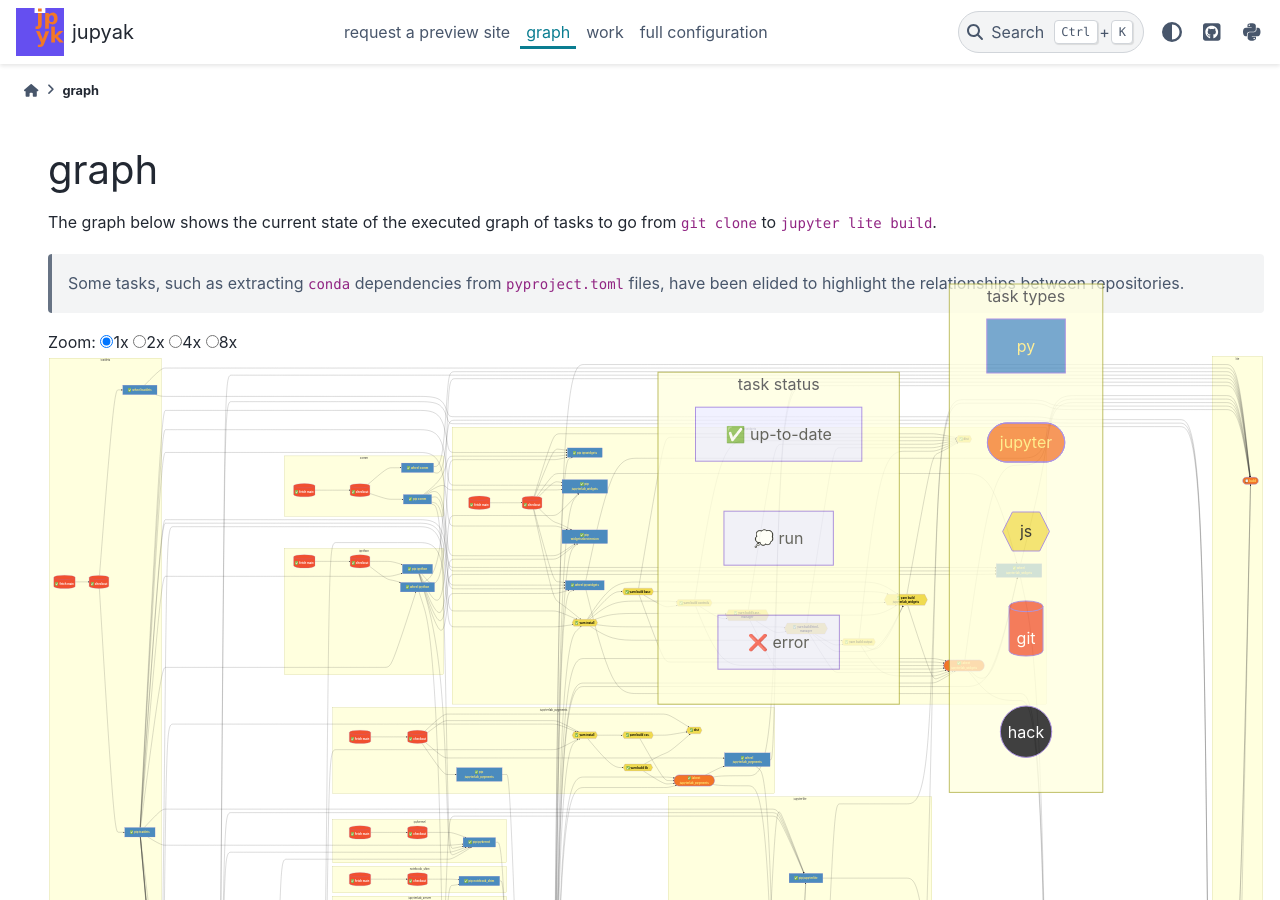
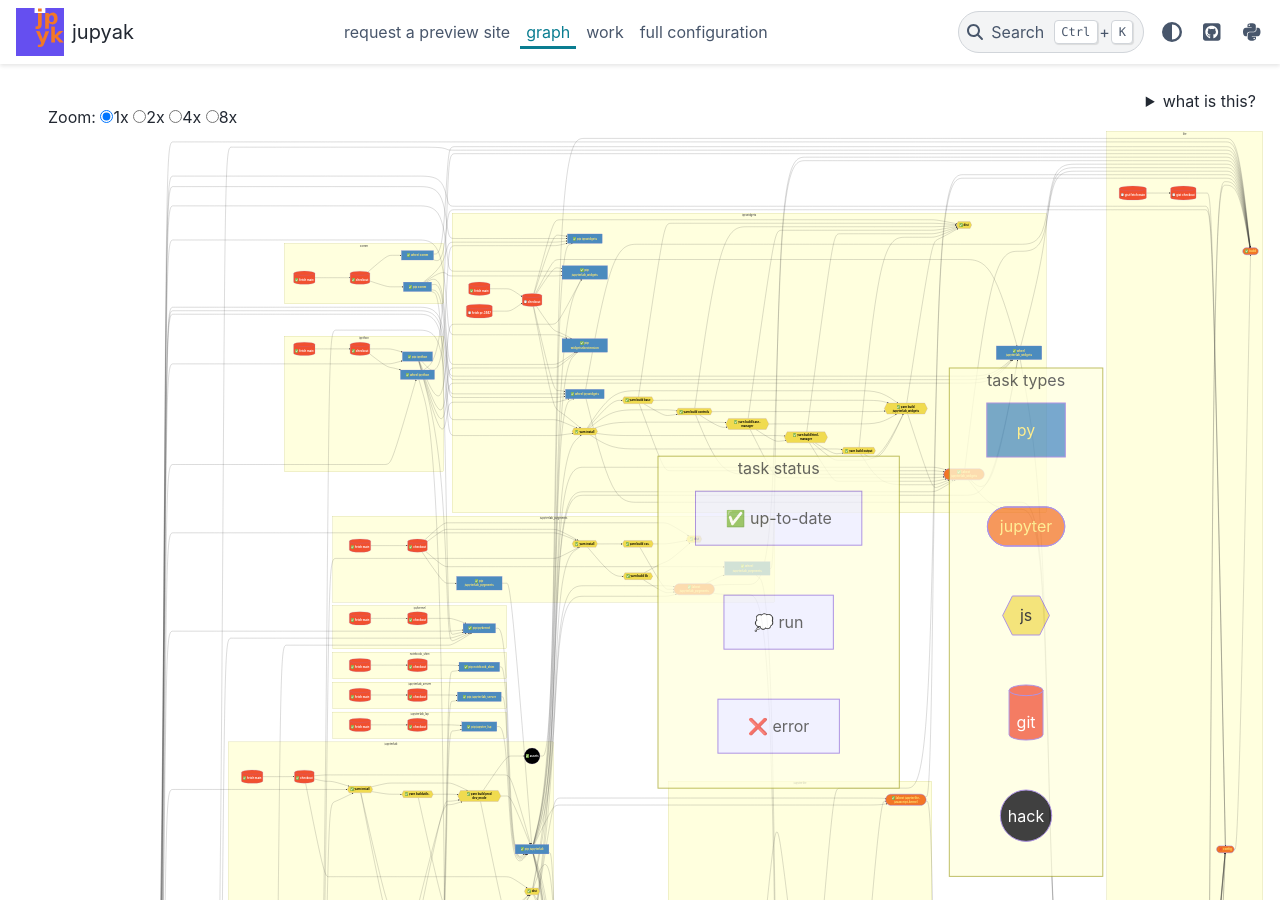
Before and after one commit to deathbeds/jupyak, a Sphinx documentation site: the page built from docs/graph.md, in a window 1280 px wide. Built offline with Sphinx 7.4.7 and the PyData theme 0.15.4, drawn with Linux system fonts in a browser that asks for light colours; some of the changed text lies outside the part shown.

Commit message:
more theme fixing

```diff
--- a/docs/_static/css/theme.css
+++ b/docs/_static/css/theme.css
@@ -100,32 +100,6 @@ table.jsonschema h2 {
   transition: stroke stroke-width 0.5s;
 }
 
-#task-graph-legend {
-  position: fixed;
-  bottom: 100px;
-  right: 0;
-  pointer-events: none;
-  opacity: 0.75;
-  width: 800px;
-}
-
-input[id*='svg-zoom-1']:checked ~ svg {
-  width: 100%;
-  transition: width 0.5s;
-}
-input[id*='svg-zoom-2']:checked ~ svg {
-  width: 200%;
-  transition: width 0.5s;
-}
-input[id*='svg-zoom-4']:checked ~ svg {
-  width: 400%;
-  transition: width 0.5s;
-}
-input[id*='svg-zoom-8']:checked ~ svg {
-  width: 800%;
-  transition: width 0.5s;
-}
-
 /* form sidebar*/
 
 form#propose button {
--- a/docs/_templates/shaver.html
+++ b/docs/_templates/shaver.html
@@ -1,6 +1,6 @@
 <!--
   {% if not prjsf_url %}
-  {% set prjsf_url = pathto("_static/prjsf/prjsf.js", 1) %}
+  {% set prjsf_url = "./" ~ pathto("_static/prjsf/prjsf.js", 1) %}
   {% endif %}
 -->
 <script type="module">
--- a/docs/graph.md
+++ b/docs/graph.md
@@ -1,13 +1,60 @@
+
+<style>
+h1, footer, .bd-header-article {
+    display: none;
+}
+.blurb {
+    position: fixed;
+    top: 5em;
+    right: 1em;
+    max-width: 20em;
+    background-color: var(--pst-color-on-background);
+    padding: 0.5em;
+}
+
+#task-graph-legend {
+  position: fixed;
+  bottom: 1em;
+  right: 0;
+  pointer-events: none;
+  opacity: 0.75;
+  width: 800px;
+}
+
+input[id*='svg-zoom-1']:checked ~ svg {
+  width: 100%;
+  transition: width 0.5s;
+}
+input[id*='svg-zoom-2']:checked ~ svg {
+  width: 200%;
+  transition: width 0.5s;
+}
+input[id*='svg-zoom-4']:checked ~ svg {
+  width: 400%;
+  transition: width 0.5s;
+}
+input[id*='svg-zoom-8']:checked ~ svg {
+  width: 800%;
+  transition: width 0.5s;
+}
+</style>
+
 # graph
 
+<div class="blurb">
 
-The graph below shows the current state of the executed graph of tasks to go from
+<details>
+<summary>what is this?</summary>
+
+This graph shows the last state of the executed tasks to go from
 <code>git clone</code> to <code>jupyter lite build</code>.
 
 <blockquote>
 Some tasks, such as extracting <code>conda</code> dependencies from <code>pyproject.toml</code>
 files, have been elided to highlight the relationships between repositories.
 </blockquote>
+</details>
+
 
 
 <div class="jp-Mermaid" id="task-graph-legend">
@@ -35,6 +82,9 @@ end
 </div>
 </div>
 
+</div>
+
+
 <div class="jp-Mermaid" id="task-graph">
 <label>Zoom: </label>
 <input type="radio" id="task-graph-svg-zoom-1" name="task-graph-svg-zoom" checked><label for="svg-zoom-1"> 1x</label>
@@ -51,6 +101,7 @@ classDef git fill:#f1502f,color:#fff;
 classDef hack fill:#000,color:#fff;
 shave:js:jupyterlab:yarn:build:prod:dev_mode --> jupyterlab:sweep:assets
 shave:js:jupyterlab:yarn:builder:. --> jupyterlab:sweep:labextension
+shave:git:lite:gist:fetch:main --> shave:git:lite:gist:checkout
 shave:git:traitlets:fetch:main --> shave:git:traitlets:checkout
 shave:git:comm:fetch:main --> shave:git:comm:checkout
 shave:git:lumino:fetch:main --> shave:git:lumino:checkout
@@ -71,7 +122,9 @@ shave:git:jupyterlab_lsp:fetch:main --> shave:git:jupyterlab_lsp:checkout
 shave:git:jupyterlab:fetch:main --> shave:git:jupyterlab:checkout
 shave:git:notebook:fetch:main --> shave:git:notebook:checkout
 shave:git:ipywidgets:fetch:main --> shave:git:ipywidgets:checkout
+shave:git:ipywidgets:fetch:pr-3847 --> shave:git:ipywidgets:checkout
 shave:git:jupyterlite:fetch:main --> shave:git:jupyterlite:checkout
+shave:git:jupyterlite:fetch:pr-1263 --> shave:git:jupyterlite:checkout
 shave:git:jupyterlite_pyodide_kernel:fetch:main --> shave:git:jupyterlite_pyodide_kernel:checkout
 shave:git:lumino:checkout --> shave:js:lumino:yarn:install
 shave:js:yarnrc --> shave:js:lumino:yarn:install
@@ -293,6 +346,7 @@ jupyterlab:sweep:labextension --> shave:py:jupyterlite_pyodide_kernel:labext:pyo
 shave:js:jupyterlite_pyodide_kernel:yarn:build:py:wheels:pyodide-kernel --> shave:py:jupyterlite_pyodide_kernel:labext:pyodide-kernel-extension
 shave:js:jupyterlite_pyodide_kernel:yarn:build:lib:pyodide-kernel-extension --> shave:py:jupyterlite_pyodide_kernel:labext:pyodide-kernel-extension
 shave:py:jupyterlab:pip:jupyterlab --> shave:py:jupyterlite_pyodide_kernel:labext:pyodide-kernel-extension
+shave:git:lite:gist:checkout --> shave:lite:config
 shave:py:traitlets:wheel:traitlets --> shave:lite:config
 shave:py:comm:wheel:comm --> shave:lite:config
 shave:py:jupyter_core:wheel:jupyter_core --> shave:lite:config
@@ -323,7 +377,7 @@ subgraph jupyterlab
   jupyterlab:sweep:assets(("`✅ **assets**`")):::hack
   jupyterlab:sweep:labextension(("`✅ **labextension**`")):::hack
   shave:git:jupyterlab:fetch:main[("`✅ **fetch main**`")]:::git
-  shave:git:jupyterlab:checkout[("`💭 **checkout**`")]:::git
+  shave:git:jupyterlab:checkout[("`✅ **checkout**`")]:::git
   shave:js:jupyterlab:yarn:install{{"`✅ **yarn install**`"}}:::js
   shave:js:jupyterlab:yarn:buildutils:.{{"`✅ **yarn buildutils .**`"}}:::js
   shave:js:jupyterlab:yarn:builder:.{{"`✅ **yarn builder .**`"}}:::js
@@ -331,6 +385,12 @@ subgraph jupyterlab
   shave:js:jupyterlab:yarn:build:prod:dev_mode{{"`✅ **yarn build prod dev_mode**`"}}:::js
   shave:js:jupyterlab:dist{{"`✅ **dist**`"}}:::js
   shave:py:jupyterlab:pip:jupyterlab["`✅ **pip jupyterlab**`"]:::py
+end
+subgraph lite
+  shave:git:lite:gist:fetch:main[("`💭 **gist fetch main**`")]:::git
+  shave:git:lite:gist:checkout[("`💭 **gist checkout**`")]:::git
+  shave:lite:config(["`❌ **config**`"]):::jupyter
+  shave:lite:build(["`✅ **build**`"]):::jupyter
 end
 subgraph traitlets
   shave:git:traitlets:fetch:main[("`✅ **fetch main**`")]:::git
@@ -346,7 +406,7 @@ subgraph comm
 end
 subgraph lumino
   shave:git:lumino:fetch:main[("`✅ **fetch main**`")]:::git
-  shave:git:lumino:checkout[("`💭 **checkout**`")]:::git
+  shave:git:lumino:checkout[("`✅ **checkout**`")]:::git
   shave:js:lumino:yarn:install{{"`✅ **yarn install**`"}}:::js
   shave:js:lumino:yarn:build:.{{"`✅ **yarn build .**`"}}:::js
   shave:js:lumino:dist{{"`✅ **dist**`"}}:::js
@@ -441,7 +501,8 @@ subgraph notebook
 end
 subgraph ipywidgets
   shave:git:ipywidgets:fetch:main[("`✅ **fetch main**`")]:::git
-  shave:git:ipywidgets:checkout[("`✅ **checkout**`")]:::git
+  shave:git:ipywidgets:fetch:pr-3847[("`💭 **fetch pr-3847**`")]:::git
+  shave:git:ipywidgets:checkout[("`💭 **checkout**`")]:::git
   shave:js:ipywidgets:yarn:install{{"`✅ **yarn install**`"}}:::js
   shave:js:ipywidgets:yarn:build:base{{"`✅ **yarn build base**`"}}:::js
   shave:js:ipywidgets:yarn:build:controls{{"`✅ **yarn build controls**`"}}:::js
@@ -459,8 +520,9 @@ subgraph ipywidgets
 end
 subgraph jupyterlite
   shave:git:jupyterlite:fetch:main[("`✅ **fetch main**`")]:::git
-  shave:git:jupyterlite:checkout[("`✅ **checkout**`")]:::git
-  shave:js:jupyterlite:yarn:install{{"`✅ **yarn install**`"}}:::js
+  shave:git:jupyterlite:fetch:pr-1263[("`💭 **fetch pr-1263**`")]:::git
+  shave:git:jupyterlite:checkout[("`💭 **checkout**`")]:::git
+  shave:js:jupyterlite:yarn:install{{"`💭 **yarn install**`"}}:::js
   shave:js:jupyterlite:yarn:build:.{{"`✅ **yarn build .**`"}}:::js
   shave:js:jupyterlite:dist{{"`✅ **dist**`"}}:::js
   shave:py:jupyterlite:pip:jupyterlite["`✅ **pip jupyterlite**`"]:::py
```
Also changed, not shown: other parts of docs/graph.md (+0 -4 lines), src/jupyak/tasks/_graph.ipynb.
